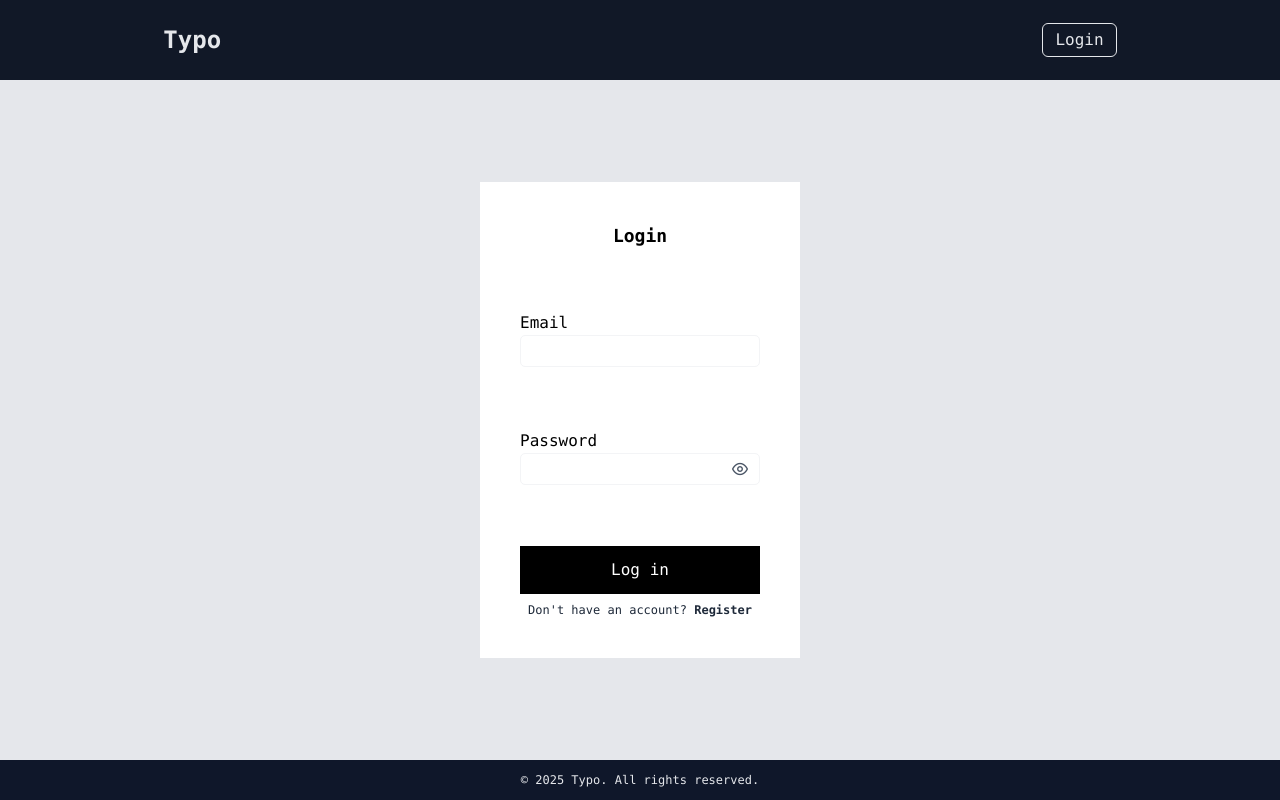
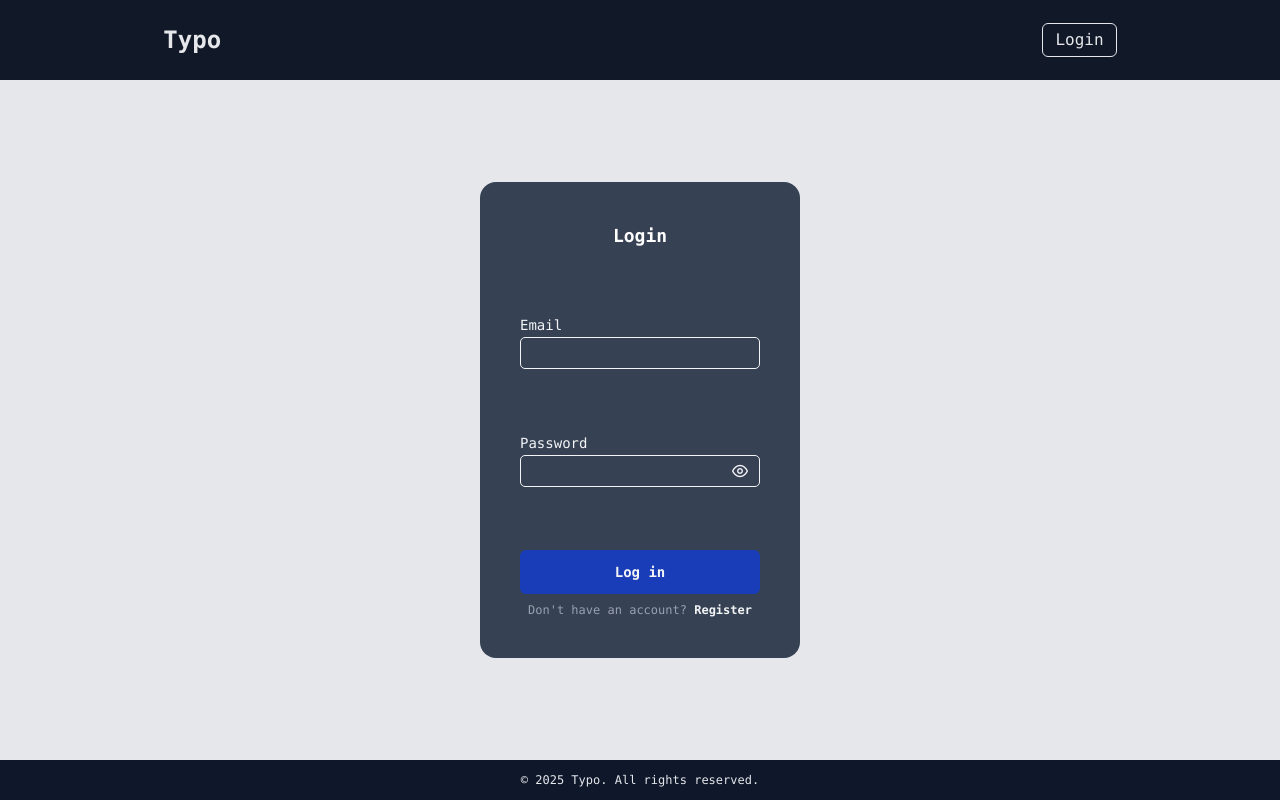
Before and after one commit to aleksamlsvc12/blog-app, a Vue app in the folder frontend/: page /login in a window 1280 px wide. Built offline with nearby package versions, Linux system fonts and the light colour scheme.

Commit message:
Login updated

```diff
--- a/frontend/src/components/Login.vue
+++ b/frontend/src/components/Login.vue
@@ -75,17 +75,17 @@ function passVisible() {
   <div class="h-full flex justify-center items-center font-mono">
     <form
       @submit.prevent="loginUser"
-      class="flex flex-col justify-between w-[80%] lg:w-1/4 h-[70%] p-10 bg-white"
+      class="flex flex-col justify-between w-[80%] lg:w-1/4 h-[70%] p-10 bg-gray-700 text-gray-100 rounded-2xl"
     >
-      <p class="text-lg font-bold text-center">Login</p>
+      <p class="text-lg font-bold text-center text-white">Login</p>
 
       <div>
-        <label for="Email">Email </label>
-        <input v-model="email" type="email" class="auth-inputs" />
+        <label for="Email" class="text-sm">Email </label>
+        <input v-model="email" type="email" class="auth-inputs"/>
       </div>
 
       <div>
-        <label for="Password">Password </label>
+        <label for="Password" class="text-sm">Password </label>
         <div class="relative">
           <input
             v-model="password"
@@ -96,7 +96,7 @@ function passVisible() {
           <button
             @click.prevent="passVisible()"
             id="passwordButton"
-            class="absolute right-3 top-1/2 -translate-y-1/2 cursor-pointer text-gray-600 flex items-center justify-center"
+            class="absolute right-3 top-1/2 -translate-y-1/2 cursor-pointer text-gray-10 flex items-center justify-center"
           >
             <i class="pi pi-eye"></i>
           </button>
@@ -106,14 +106,14 @@ function passVisible() {
       <div>
           <button
             type="submit"
-            class="bg-black text-white p-3 cursor-pointer w-full"
+            class="w-full bg-blue-800 text-gray-100 text-sm py-3 font-bold rounded-md cursor-pointer active:scale-95"
           >
             Log in
           </button>
 
-        <p class="text-xs text-center mt-2 text-gray-800">
+        <p class="text-xs text-center mt-2 text-gray-400">
           Don't have an account?
-          <RouterLink to="/register" class="font-bold cursor-pointer"
+          <RouterLink to="/register" class="font-bold cursor-pointer text-gray-100"
             >Register</RouterLink
           >
         </p>
```
